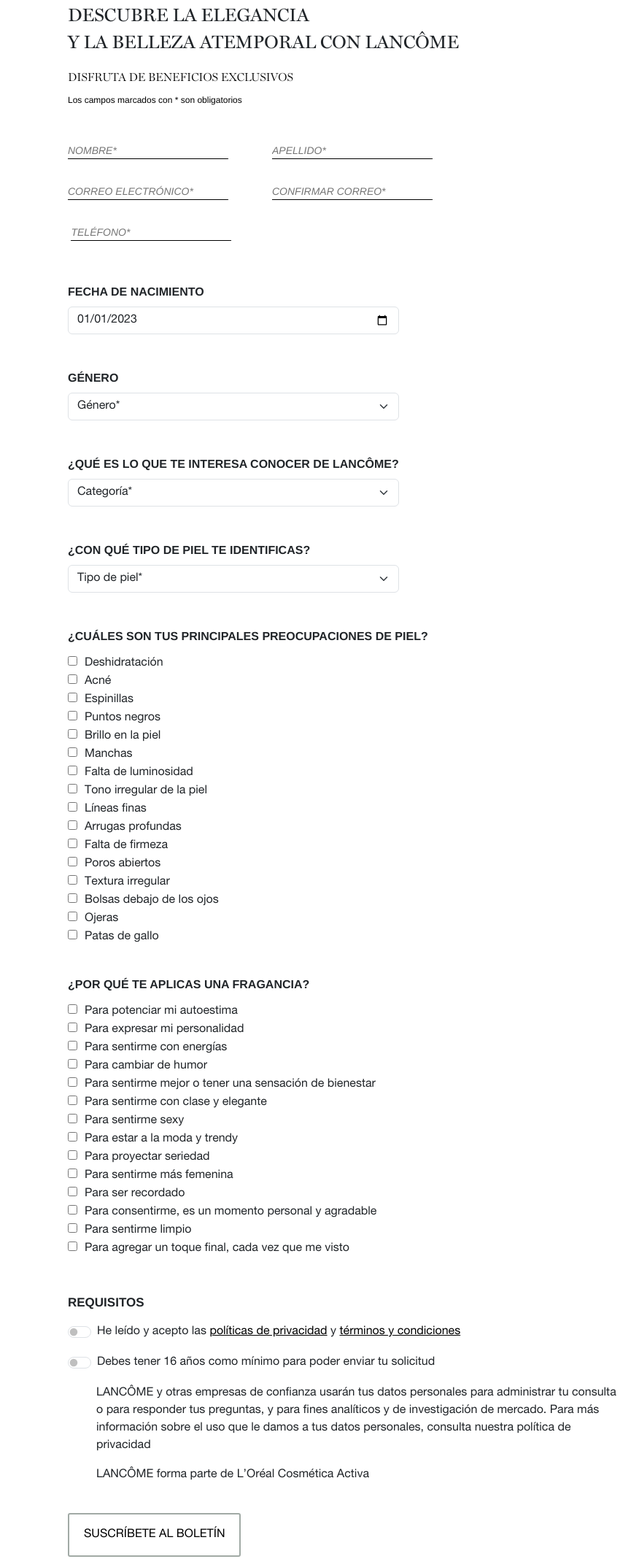
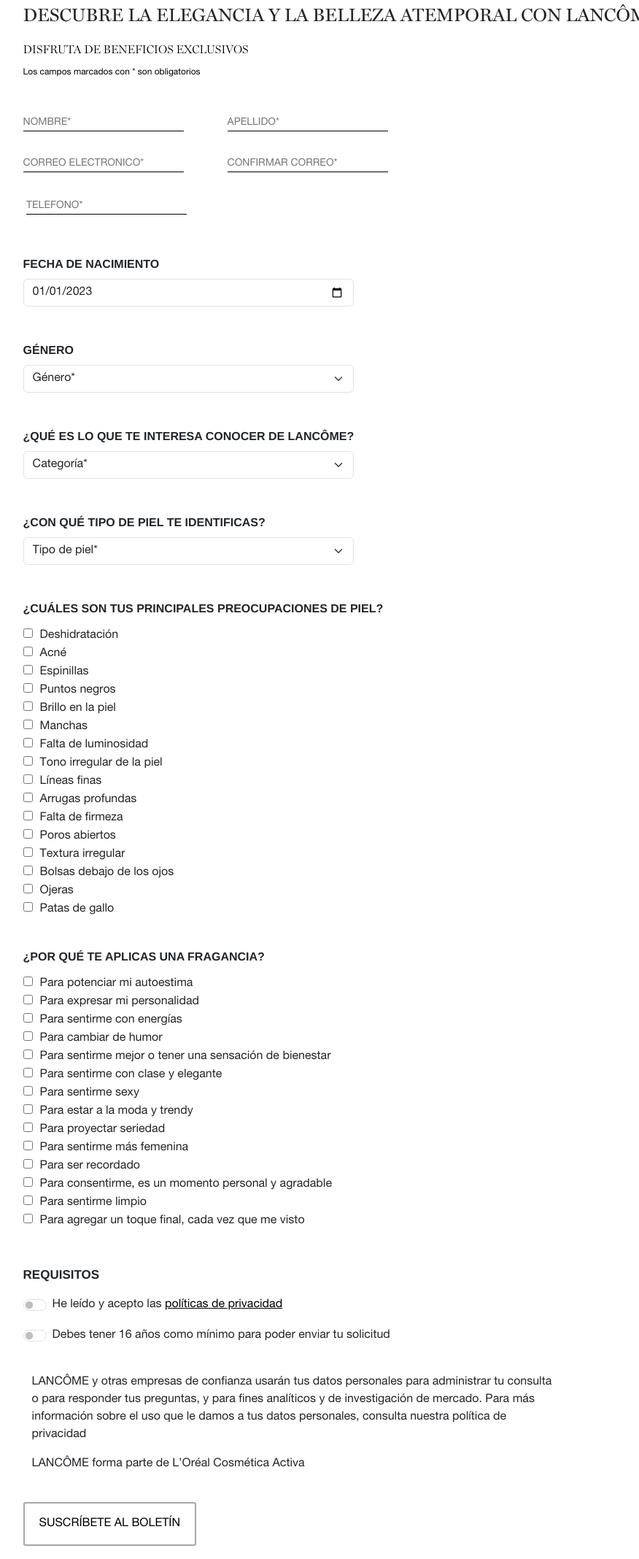
Before and after one commit to juancamilorivas/lancome-loreal, a plain HTML site: page index.html in a window 1280 px wide. Shown: the part 197-2333 px from the top of the page at 73% size, without its empty margins (172-1048 px from the left). Drawn offline with nearby package versions, Linux system fonts and the light colour scheme.

Commit message:
title chage to one line text

```diff
--- a/index.html
+++ b/index.html
@@ -5,13 +5,6 @@
     <meta http-equiv="X-UA-Compatible" content="IE=edge" />
     <meta name="viewport" content="width=device-width, initial-scale=1.0" />
     <link rel="icon" type="image/x-icon" href="./public/faviconn.ico" />
-
-    <link rel="preconnect" href="https://fonts.googleapis.com" />
-    <link rel="preconnect" href="https://fonts.gstatic.com" crossorigin />
-    <link
-      href="https://fonts.googleapis.com/css2?family=Quicksand:wght@300&display=swap"
-      rel="stylesheet"
-    />
     <link
       href="https://cdn.jsdelivr.net/npm/bootstrap@5.3.0-alpha3/dist/css/bootstrap.min.css"
       rel="stylesheet"
@@ -74,6 +67,7 @@
       .title {
         font-size: 25px;
         margin-bottom: 16px;
+
       }
 
       .title-medium-commet {
@@ -86,7 +80,7 @@
         font-size: 12px;
         color: #000000;
         margin-bottom: 30px;
-        font-weight: lighter;
+        font-family: helvetica;
       }
 
       /*FORMULARIO*/
@@ -136,9 +130,7 @@
 
       .label-font ::placeholder {
         color: #999;
-        font-style: italic;
         font-size: 18px;
-        font-weight: lighter;
       }
 
       input:focus + label,
@@ -155,6 +147,7 @@
         font-size: 14px;
         width: 220px;
         margin-bottom: 18px;
+        font-family: helvetica;
       }
 
       .input_phone {
@@ -257,14 +250,9 @@
         transition: all 0.35s;
       }
 
-      .phrase-container {
-        margin-left: 27px;
-        width: 0 auto;
-      }
+
 
       .phrase-container-pequeno {
-        margin-left: 27px;
-        width: 0 auto;
         margin-bottom: 40px;
       }
 
@@ -281,7 +269,6 @@
       .label-font-phone ::placeholder {
         color: #999;
         font-size: 18px;
-        font-weight: lighter;
       }
 
       .banner-container {
@@ -317,6 +304,11 @@
           alt="texto_alternativo"
         />
       </div>
+
+
+
+
+
       <div class="contenedor-formulario">
         <!--FORMULARIO-->
         <form action="https://cl.s7.exct.net/DEManager.aspx" method="post">
@@ -334,16 +326,19 @@
           <input type="hidden" name="country-code" value="[HelpDesk]" />
           <input type="hidden" name="preferred-locale" value="[HelpDesk]" />
 
+
+
           <!--TITULOS-->
           <div class="container-title">
             <p style="font-family: 'millerRoman'" class="title">
-              DESCUBRE LA ELEGANCIA <br />
-              Y LA BELLEZA ATEMPORAL CON LANCÔME
+              DESCUBRE LA ELEGANCIA Y LA BELLEZA ATEMPORAL CON LANCÔME
             </p>
+
+
             <p style="font-family: 'millerLight'" class="title-medium-commet">
               DISFRUTA DE BENEFICIOS EXCLUSIVOS
             </p>
-            <p style="font-family: 'helvetica'" class="title-small-comment">
+            <p class="title-small-comment">
               Los campos marcados con * son obligatorios
             </p>
           </div>
@@ -358,7 +353,8 @@
                     id="nombre"
                     name="first-name"
                     placeholder="NOMBRE*"
-                    class="label-font fst-italic input_name"
+                    class="input_name"
+                    style="font-family: 'helvetica'"
                     required
                   />
                 </div>
@@ -371,7 +367,8 @@
                     id="apellido"
                     name="last-name"
                     placeholder="APELLIDO*"
-                    class="label-font fst-italic input_name"
+                    class="input_name"
+                    style="font-family: 'helvetica'"
                     required
                   />
                 </div>
@@ -386,7 +383,8 @@
                     id="email"
                     name="email"
                     placeholder="CORREO ELECTRÓNICO*"
-                    class="label-font fst-italic input_name"
+                    class="input_name"
+                    style="font-family: 'helvetica'"
                     required
                   />
                 </div>
@@ -399,7 +397,8 @@
                     id="confirmar-email"
                     name="confirmar-email"
                     placeholder="CONFIRMAR CORREO*"
-                    class="label-font fst-italic input_name"
+                    class="input_name"
+                    style="font-family: 'helvetica'"
                     required
                   />
                 </div>
@@ -414,7 +413,7 @@
                   id="telefono"
                   name="phone-mobile"
                   placeholder="TELÉFONO*"
-                  class="fst-italic input_phone"
+                  class="input_phone"
                   pattern="[0-9]*"
                   required
                 />
@@ -501,7 +500,7 @@
                       <option value="Very oily">Muy grasa</option>
                       <option value="Combination">Mixta</option>
                       <option value="Acne prone">Propensa al acné</option>
-                      <option value="don't know">No lo se</option>
+                      <option value="don't know">No lo sé</option>
                     </select>
                   </div>
                 </div>
@@ -847,16 +846,10 @@
                     href="https://www.loreal.com/en/central-america/pages/group/privacy-policy-panama/"
                     >políticas de privacidad</a
                   >
-                  y
-                  <a
-                    class="text-privacidad"
-                    href="https://www.laroche-posay.co/event/terminos-y-condiciones"
-                    >términos y condiciones</a
-                  >
                 </p>
               </div>
 
-              <div class="form-check form-switch form-check-inline">
+              <div class="form-check form-switch form-check-inline mb-4">
                 <input
                   class="form-check-input"
                   type="checkbox"
```
